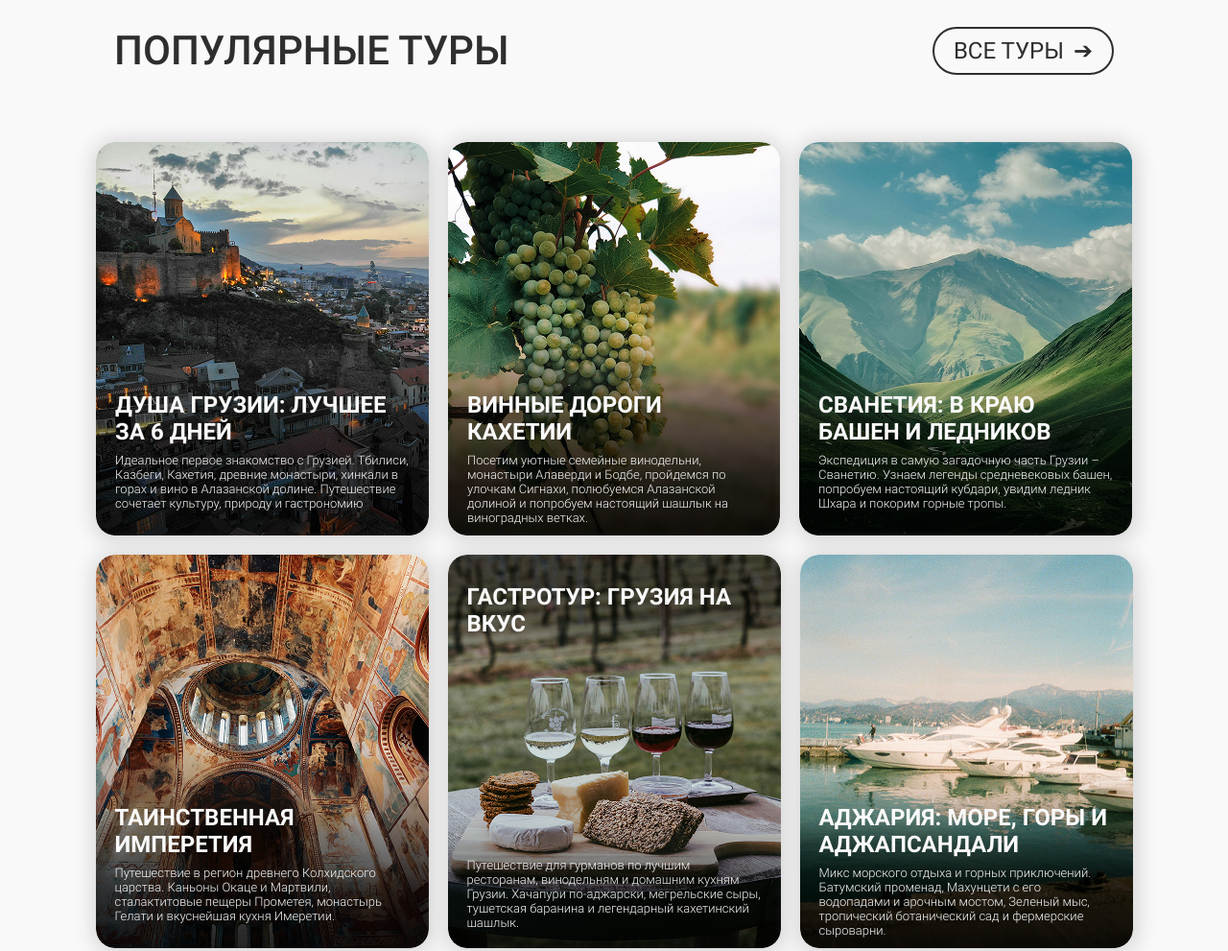
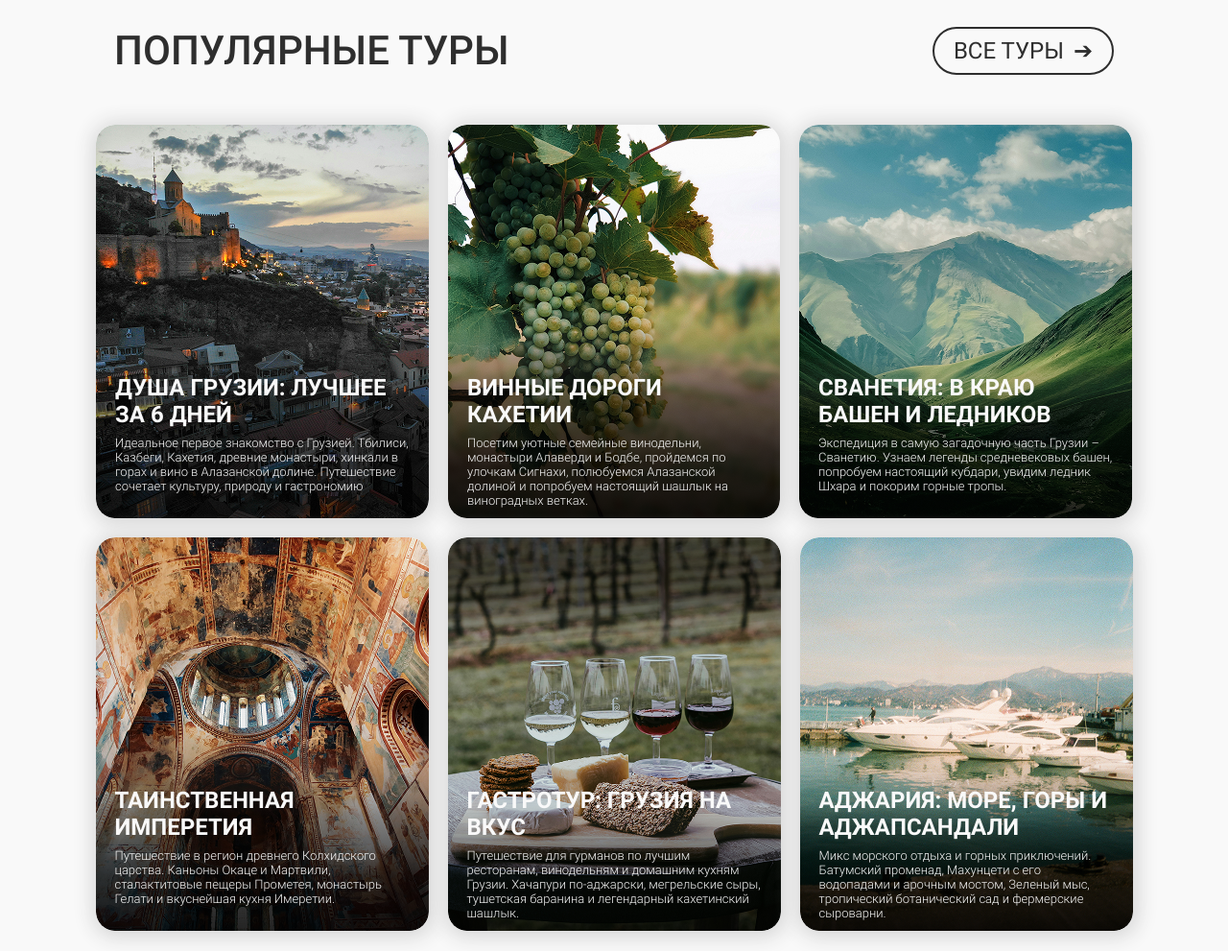
Before and after one commit to samirtimurkhanov/project, a plain HTML site: page project/index.html in a window 1280 px wide. Shown: the part 840-1831 px from the top of the page at 96% size. Drawn offline with nearby package versions, Linux system fonts and the light colour scheme.

Commit message:
Add files via upload

```diff
--- a/project/index.html
+++ b/project/index.html
@@ -56,12 +56,10 @@
                 <h2 class="caption__title">ПОПУЛЯРНЫЕ ТУРЫ</h2>
                 <a class="caption__button button" href="#" target="_blank">ВСЕ ТУРЫ</a><!-- кнопка со стрелкой -->
             </div>
-                <ul class="tours">
-                    <div class="tours__cards">
-                    <li class="tours__card-a">
+                <ul class="tours tours__cards">
+                    <!--<li class="tours__card-a">
                         <h3 class="tours__name">ДУША ГРУЗИИ: ЛУЧШЕЕ ЗА 6 ДНЕЙ</h3>
                         <p class="tours__desc">Идеальное первое знакомство с Грузией. Тбилиси, Казбеги, Кахетия, древние монастыри, хинкали в горах и вино в Алазанской долине. Путешествие сочетает культуру, природу и гастрономию</p>
-                        <!-- вся карточка должна быть ссылкой -->
                     </li>
                     <li class="tours__card-b">
                         <h3 class="tours__name">ВИННЫЕ ДОРОГИ КАХЕТИИ</h3>
@@ -84,8 +82,7 @@
                     <li class="tours__card-f">
                         <h3 class="tours__name">АДЖАРИЯ: МОРЕ, ГОРЫ И АДЖАПСАНДАЛИ</h3>
                         <p class="tours__desc">Микс морского отдыха и горных приключений. Батумский променад, Махунцети с его водопадами и арочным мостом, Зеленый мыс, тропический ботанический сад и фермерские сыроварни.</p>
-                    </li>
-                </div>
+                    </li>-->
                 </ul>
         </section>
         <section class="included container">
--- a/project/scripts/scripts.js
+++ b/project/scripts/scripts.js
@@ -85,3 +85,69 @@ titlePhoto.forEach((item, index) => {
           item.textContent = dataTitlePhoto[index];
                });
         }
+
+// Динамическое формирование карточек.
+
+//Объявляем переменную cardsPrice и сохраняем в нее элемент с классом price
+const cardsTour = document.querySelector('.popular-tours');
+// Если такой элемент существует
+if (cardsTour) {
+//Объявляем переменную tours и сохраняем в нее элемент с классом .tours, чтобы мы могли добавить новые элементы
+            const tours = cardsTour.querySelector('.tours');
+
+//Создаем объект cardsToursData, которая содержит данные для карточек.
+const cardsTourData = {
+// каждая ссылка содержит name (название тура), desc (описание)
+ tour1: {
+    className: 'tours__card-a',
+    name: 'ДУША ГРУЗИИ: ЛУЧШЕЕ ЗА 6 ДНЕЙ',
+    desc: 'Идеальное первое знакомство с Грузией. Тбилиси, Казбеги, Кахетия, древние монастыри, хинкали в горах и вино в Алазанской долине. Путешествие сочетает культуру, природу и гастрономию'
+ },
+ tour2: {
+    className: 'tours__card-b',
+    name: 'ВИННЫЕ ДОРОГИ КАХЕТИИ',
+    desc: 'Посетим уютные семейные винодельни, монастыри Алаверди и Бодбе, пройдемся по улочкам Сигнахи, полюбуемся Алазанской долиной и попробуем настоящий шашлык на виноградных ветках.'
+ },
+ tour3: {
+    className: 'tours__card-c',
+    name: 'СВАНЕТИЯ: В КРАЮ БАШЕН И ЛЕДНИКОВ',
+    desc: 'Экспедиция в самую загадочную часть Грузии – Сванетию. Узнаем легенды средневековых башен, попробуем настоящий кубдари, увидим ледник Шхара и покорим горные тропы.'
+ },
+ tour4: {
+    className: 'tours__card-d',
+    name: 'ТАИНСТВЕННАЯ ИМПЕРЕТИЯ',
+    desc: 'Путешествие в регион древнего Колхидского царства. Каньоны Окаце и Мартвили, сталактитовые пещеры Прометея, монастырь Гелати и вкуснейшая кухня Имеретии.'
+ },
+ tour5: {
+    className: 'tours__card-e',
+    name: 'ГАСТРОТУР: ГРУЗИЯ НА ВКУС',
+    desc: 'Путешествие для гурманов по лучшим ресторанам, винодельням и домашним кухням Грузии. Хачапури по-аджарски, мегрельские сыры, тушетская баранина и легендарный кахетинский шашлык.'
+ },
+ tour6: {
+    className: 'tours__card-f',
+    name: 'АДЖАРИЯ: МОРЕ, ГОРЫ И АДЖАПСАНДАЛИ',
+    desc: 'Микс морского отдыха и горных приключений. Батумский променад, Махунцети с его водопадами и арочным мостом, Зеленый мыс, тропический ботанический сад и фермерские сыроварни.'
+ }
+}
+//Создаем функцию createCard, которая будет добавлять карточку. Внутри функции 3 переменные: name (название тура), desc (описание),className (класс).
+const createCard = (name, desc, className) => {
+    // Создаем переменную  card, которая будет содержать HTML-код карточки и вставляем туда 3 переменные
+                const card = `
+                <li class="${className}">
+                    <h3 class="tours__name">${name}</h3>
+                    <p class="tours__desc">${desc}</p>
+                </li>
+            `;
+    //  Возвращаем значение переменной card
+    return card;
+}
+// Создаем цикл for и проходим по всем элементам объекта cardsTourData.
+for (const cardKey in cardsTourData) {
+    //Получаем данные одной карточки из объекта cardsTourData
+                const card = cardsTourData[cardKey];
+    //создаем переменную cardElement и вызываем функцию createLink, куда передаем элементы карточки.
+                const cardElement = createCard(card.name, card.desc, card.className);
+    // с помощью метода insertAdjacentHTML добавляем созданный HTML-код в конец списка priceList.
+                tours.insertAdjacentHTML('beforeend', cardElement);
+            }
+    }
--- a/project/styles/main.css
+++ b/project/styles/main.css
@@ -57,8 +57,8 @@
     border-radius: 20px;
     box-shadow: 1px 2px 20px 5px #d7d7d7;
     text-align: left;
-    transition: transform 0.4s cubic-bezier(0.25, 0.1, 0.25, 1),
-                box-shadow 0.4s cubic-bezier(0.25, 0.1, 0.25, 1); /* Плавный эффект */
+    transition: transform 0.2s cubic-bezier(0.25, 0.1, 0.25, 1),
+                box-shadow 0.2s cubic-bezier(0.25, 0.1, 0.25, 1); /* Плавный эффект */
 }
 .tours__card-a:hover {
     transform: scale(1.05); /* Увеличение карточки */
```
